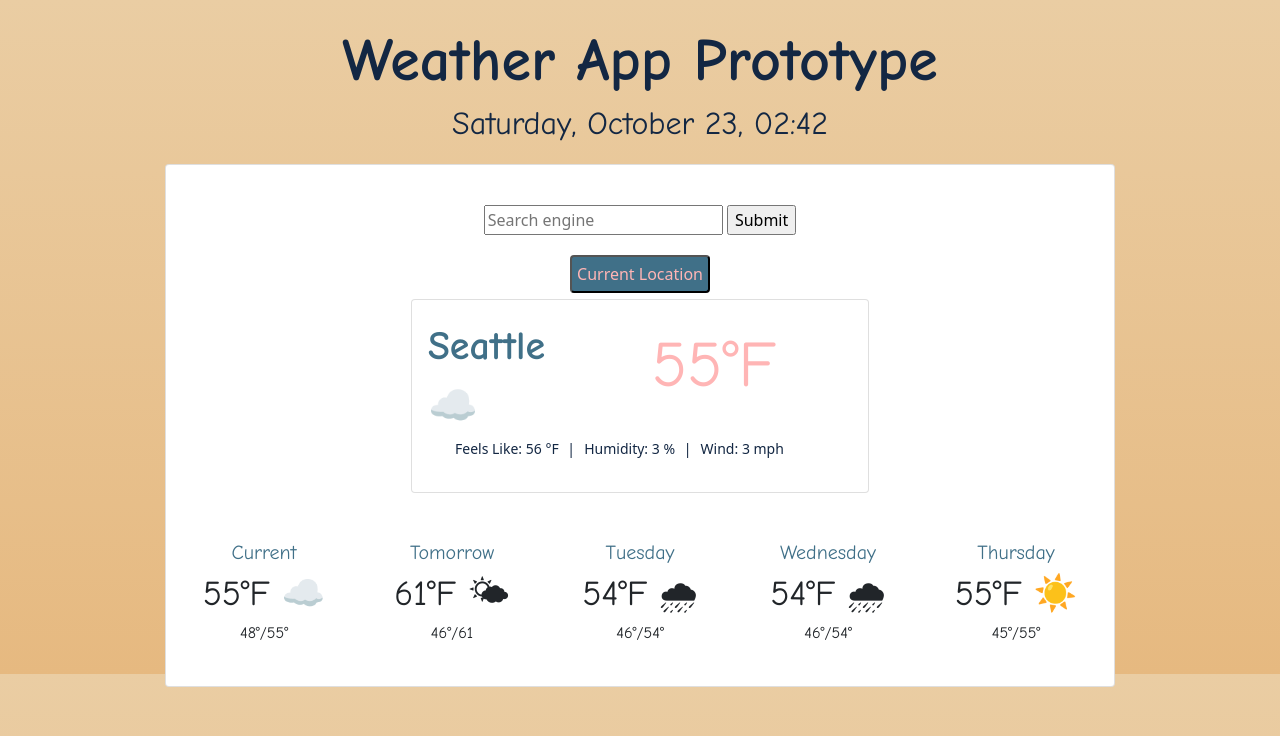
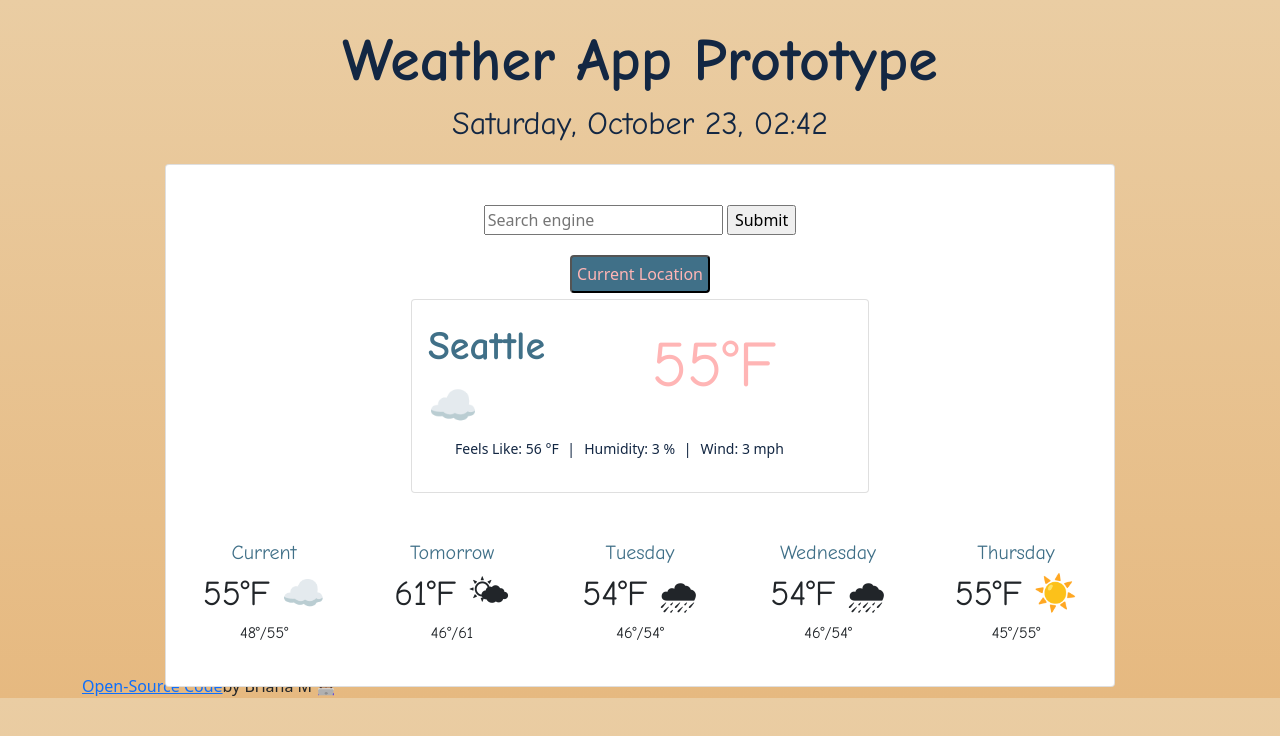
Before and after one commit to Briana-M/Weather-App-Prototype, a plain HTML site: page index.html in a window 1280 px wide. Drawn offline with nearby package versions, Linux system fonts and the light colour scheme.

Commit message:
Added footer w/ link to Github

```diff
--- a/index.html
+++ b/index.html
@@ -88,6 +88,11 @@
           </div>
         </div>
       </div>
+      <footer>
+        <a href="https://github.com/BriCodes18/Weather-App-Prototype"
+          >Open-Source Code</a
+        >by Briana M 👩🏽‍💻
+      </footer>
     </div>
     <script src="javascript/index.js"></script>
   </body>
```
